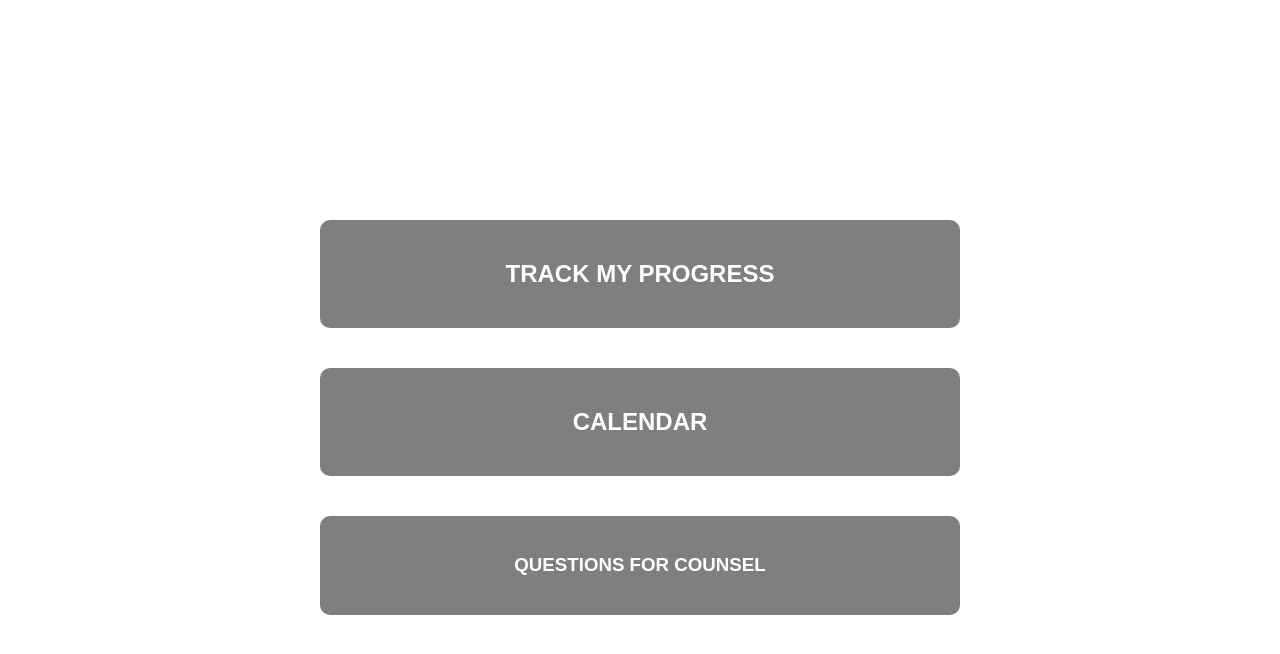
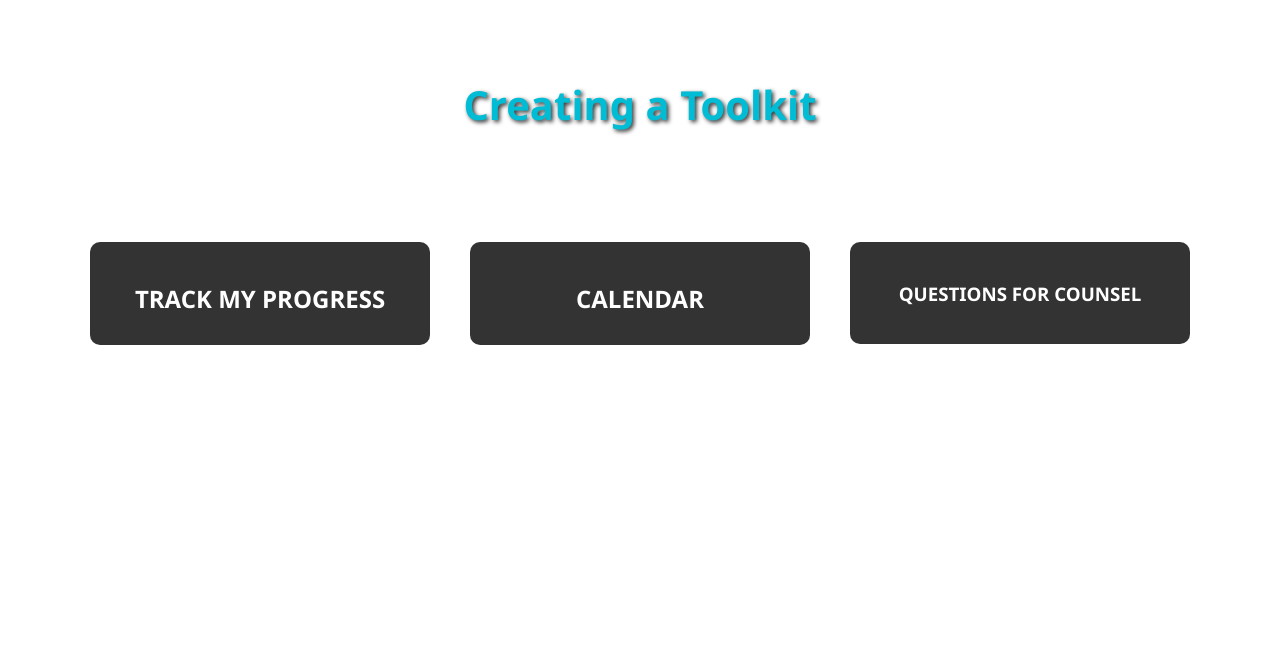
Before and after one commit to youngspeculator/youngspeculator.github.io, a plain HTML site: page making.html in a window 1280 px wide. Drawn offline with Linux system fonts and the light colour scheme.

Commit message:
Update making.html

```diff
--- a/making.html
+++ b/making.html
@@ -8,21 +8,29 @@
         body {
             margin: 0;
             padding: 0;
-            font-family: Arial, sans-serif;
+            font-family: 'Segoe UI', Tahoma, Geneva, Verdana, sans-serif;
             background-image: url('yourbackground-image.jpg'); /* Add the path to your background image */
             background-size: cover;
             background-position: center;
             color: #fff;
+            text-align: center;
         }
 
         header {
-            text-align: center;
             padding: 50px;
+        }
+
+        h1 {
+            font-size: 2.5em;
+            margin-bottom: 20px;
+            color: #00bcd4;
+            text-shadow: 2px 2px 4px rgba(0, 0, 0, 0.8);
         }
 
         main {
             display: flex;
-            flex-direction: column;
+            flex-wrap: wrap;
+            justify-content: center;
             align-items: center;
             padding: 20px;
         }
@@ -30,17 +38,28 @@
         section {
             margin: 20px;
             padding: 20px;
-            background: rgba(0, 0, 0, 0.5); /* Semi-transparent background color */
+            background: rgba(0, 0, 0, 0.8);
             border-radius: 10px;
-            width: 50%;
-            max-width: 600px;
+            width: 300px;
             text-align: center;
             cursor: pointer;
-            transition: background 0.3s;
+            transition: background 0.3s, transform 0.3s;
         }
 
         section:hover {
-            background: rgba(0, 0, 0, 0.7); /* Darker background on hover */
+            background: rgba(0, 0, 0, 0.9);
+            transform: scale(1.05);
+        }
+
+        h2 {
+            font-size: 1.5em;
+            margin-bottom: 10px;
+            color: #fff;
+        }
+
+        section i {
+            font-size: 3em; /* Adjust the size as needed */
+            color: #fff;
         }
     </style>
 </head>
```
